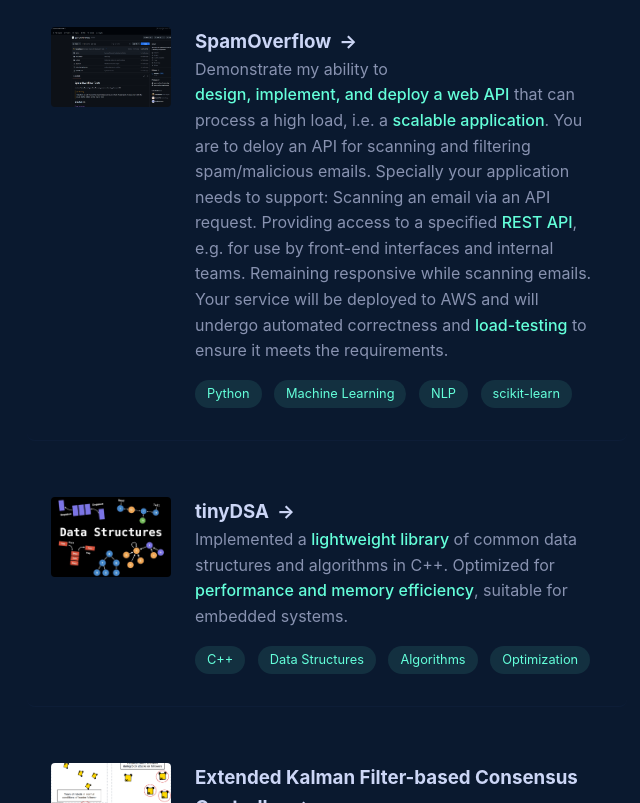
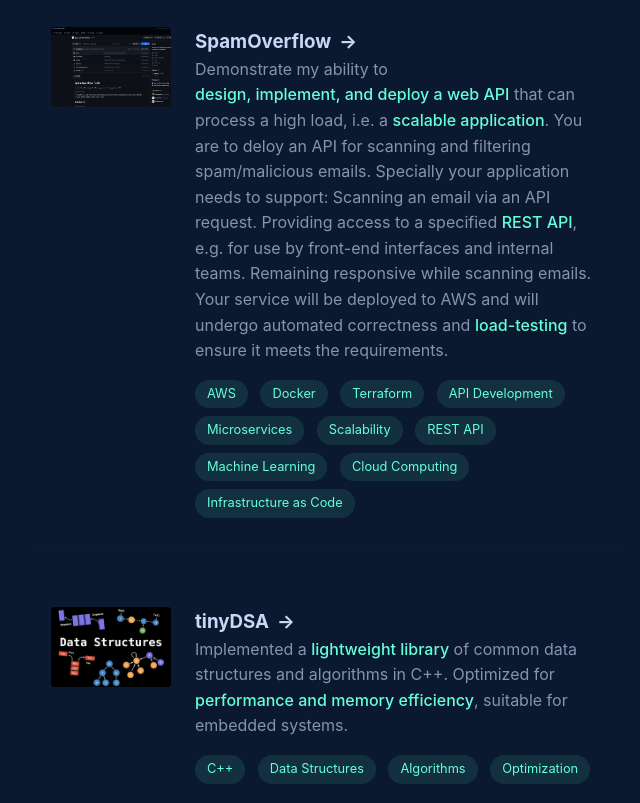
Before and after one commit to williamnguyen752/williamnguyen752.github.io, a plain HTML site: page index.html in a window 1280 px wide. Shown: the part 994-1797 px from the top of the page, without its empty margins (613-1253 px from the left). Drawn offline with Linux system fonts and the light colour scheme.

Commit message:
v1 patched tech tags

```diff
--- a/index.html
+++ b/index.html
@@ -478,10 +478,16 @@
                             Your service will be deployed to AWS and will undergo automated correctness and <span class="highlight">load-testing</span> to ensure
                             it meets the requirements.</p>
                         <div class="tech-tags">
-                            <span class="tech-tag">Python</span>
+                            <span class="tech-tag">AWS</span>
+                            <span class="tech-tag">Docker</span>
+                            <span class="tech-tag">Terraform</span>
+                            <span class="tech-tag">API Development</span>
+                            <span class="tech-tag">Microservices</span>
+                            <span class="tech-tag">Scalability</span>
+                            <span class="tech-tag">REST API</span>
                             <span class="tech-tag">Machine Learning</span>
-                            <span class="tech-tag">NLP</span>
-                            <span class="tech-tag">scikit-learn</span>
+                            <span class="tech-tag">Cloud Computing</span>
+                            <span class="tech-tag">Infrastructure as Code</span>
                         </div>
                     </div>
                 </div>
```
